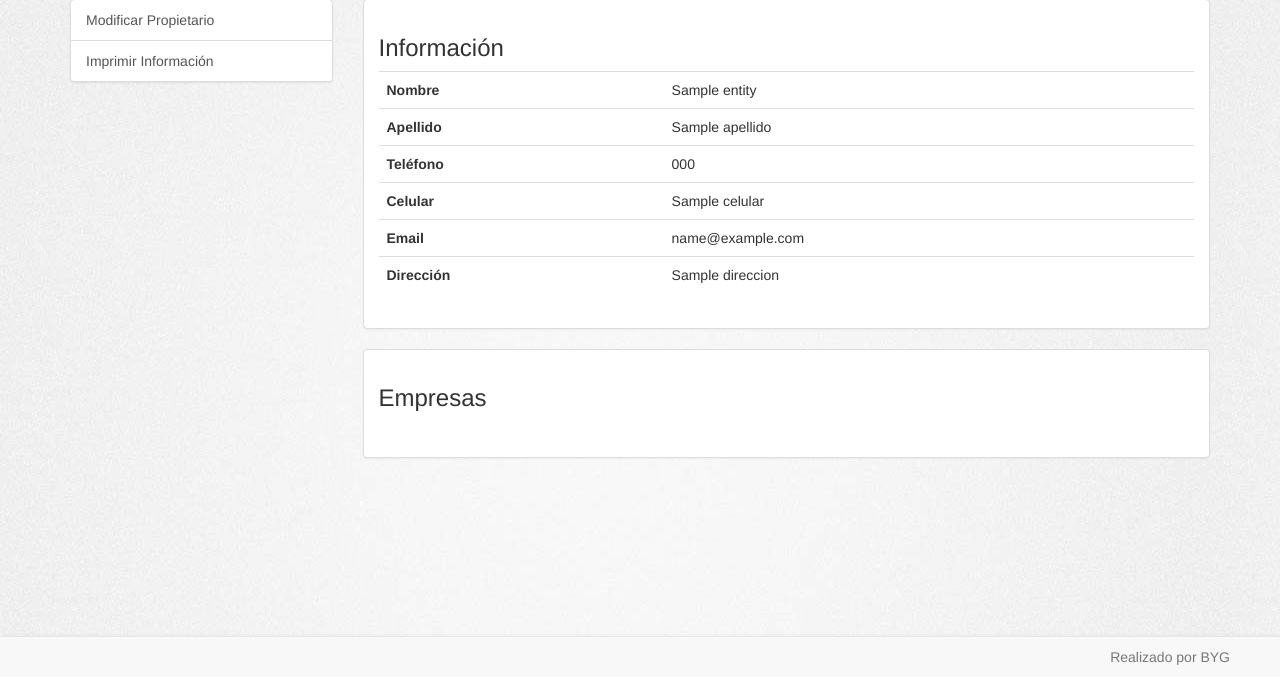
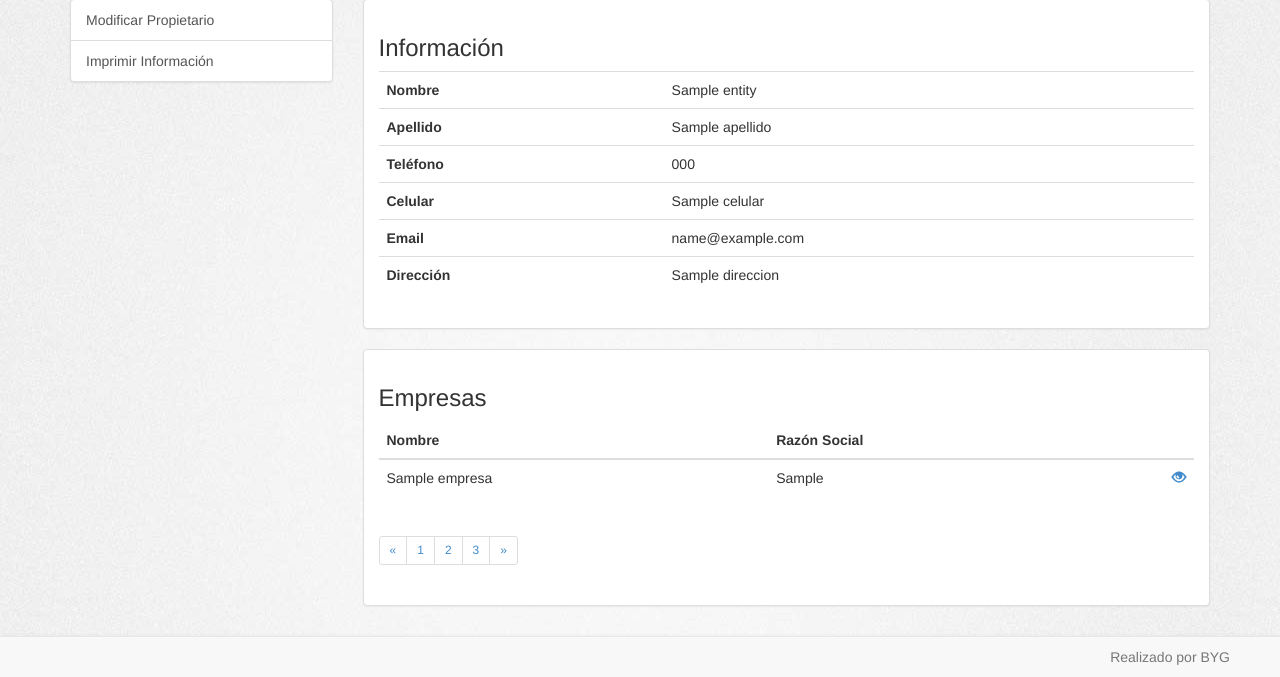
Before and after one commit to guyt101z/taxiadmin, a Symfony app: template src/TaxiAdmin/PropietarioBundle/Resources/views/Propietario/show.html.twig in a window 1280 px wide. Shown: the part 123-800 px from the top of the page. Run offline with Twig, Linux system fonts and the light colour scheme; the template is opened without the code that fills it: most values are stand-ins (such as "Sample title", 1, 10 or a date in 2020); form fields are guessed from the names that the template uses; some libraries are stand-ins or nearby versions.

Commit message:
lista de empresas del propietario

```diff
--- a/src/TaxiAdmin/PropietarioBundle/Resources/views/Propietario/show.html.twig
+++ b/src/TaxiAdmin/PropietarioBundle/Resources/views/Propietario/show.html.twig
@@ -56,14 +56,41 @@
                 <h3>Empresas</h3>
 
                 <div class="table-responsive">
-                    <table class="table table-hover">
-                    </table>
-                </div>
+                   <table class="table table-hover">
+                    <thead>
+                        <tr>
+                            <th>Nombre</th>
+                            <th>Razón Social</th>
+                            <th></th>
+                        </tr>
+                    </thead>
+                    <tbody>
+                        {% for empresa in empresas %}
+                        <tr>
+                            <td>{{ empresa.nombre }}</td>
+                            <td>{{ empresa.razonSocial }}</td>
+                            <td style="text-align:right;">
+                                <a href="{{ path('empresa_show', { 'razonSocial': empresa.razonSocial }) }}">
+                                    <i class="glyphicon glyphicon-eye-open help-tooltip" data-placement="left" data-toggle="tooltip" title="Ver Empresa"></i>
+                                </a>
+                            </td>
+                        </tr>
+                        {% endfor %}
+                    </tbody>
+                </table>
+                <ul class="pagination pagination-sm">
+                    <li><a href="#">&laquo;</a></li>
+                    <li><a href="#">1</a></li>
+                    <li><a href="#">2</a></li>
+                    <li><a href="#">3</a></li>
+                    <li><a href="#">&raquo;</a></li>
+                </ul>
+            </div>
 
-            </div>
         </div>
+    </div>
 
-    </div>
+</div>
 
 </div>
 
```
Also changed, not shown: src/TaxiAdmin/PropietarioBundle/Controller/PropietarioController.php (+9 -6 lines), src/TaxiAdmin/PropietarioBundle/Entity/PropietarioRepository.php (+14 -2 lines).
